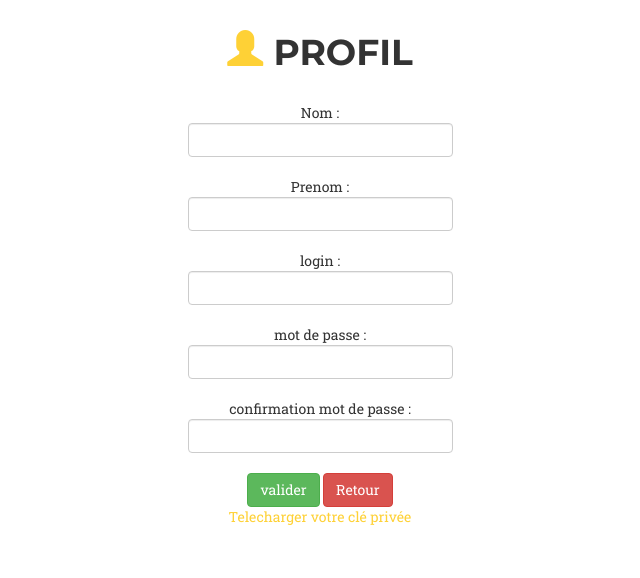
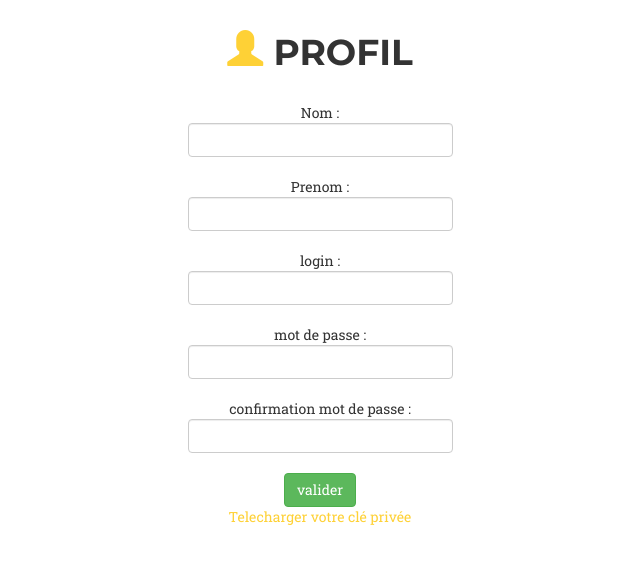
Before and after one commit to DimitriTchapmi/CodShare, a PHP site: page /codshare/param.php in a window 1280 px wide. Shown: the top 578 px of the page, without its empty margins (320-960 px from the left). Run offline with PHP 8.4, Linux system fonts and the light colour scheme; the visitor is signed in with stand-in values (Sample User, id 1); some web fonts are replaced.

Commit message:
suppression du bouton retour

```diff
--- a/param.php
+++ b/param.php
@@ -51,7 +51,6 @@ session_start()
 
         <input type="submit" name="modif" class="btn btn-success" value="valider">
 
-        <a href="javascript:history.back()" class="btn btn-danger">Retour</a>
         <br>
         <a href ="/home/codshare-itinet/<?PHP echo $_SESSION['login'];?>/<?PHP echo $_SESSION['login'];?>.pub">Telecharger votre clé privée</a>
 
```
